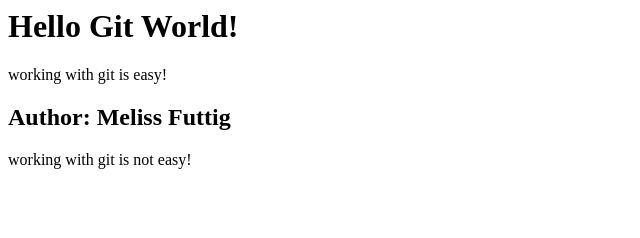
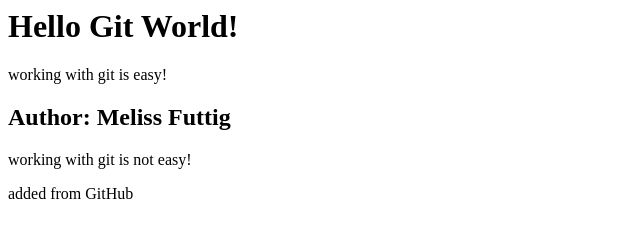
Before and after one commit to nymeria216/GitGitHubMasterclass, a plain HTML site: page index.html in a window 1280 px wide. Shown: the whole page, without its empty margins (0-640 px from the left). Drawn offline with Linux system fonts and the light colour scheme.

Commit message:
Update index.html

```diff
--- a/index.html
+++ b/index.html
@@ -9,3 +9,7 @@
 <div>
     <p>working with git is not easy!</p>
 </div>
+
+<div>
+    <p>added from GitHub</p>
+</div>
```
